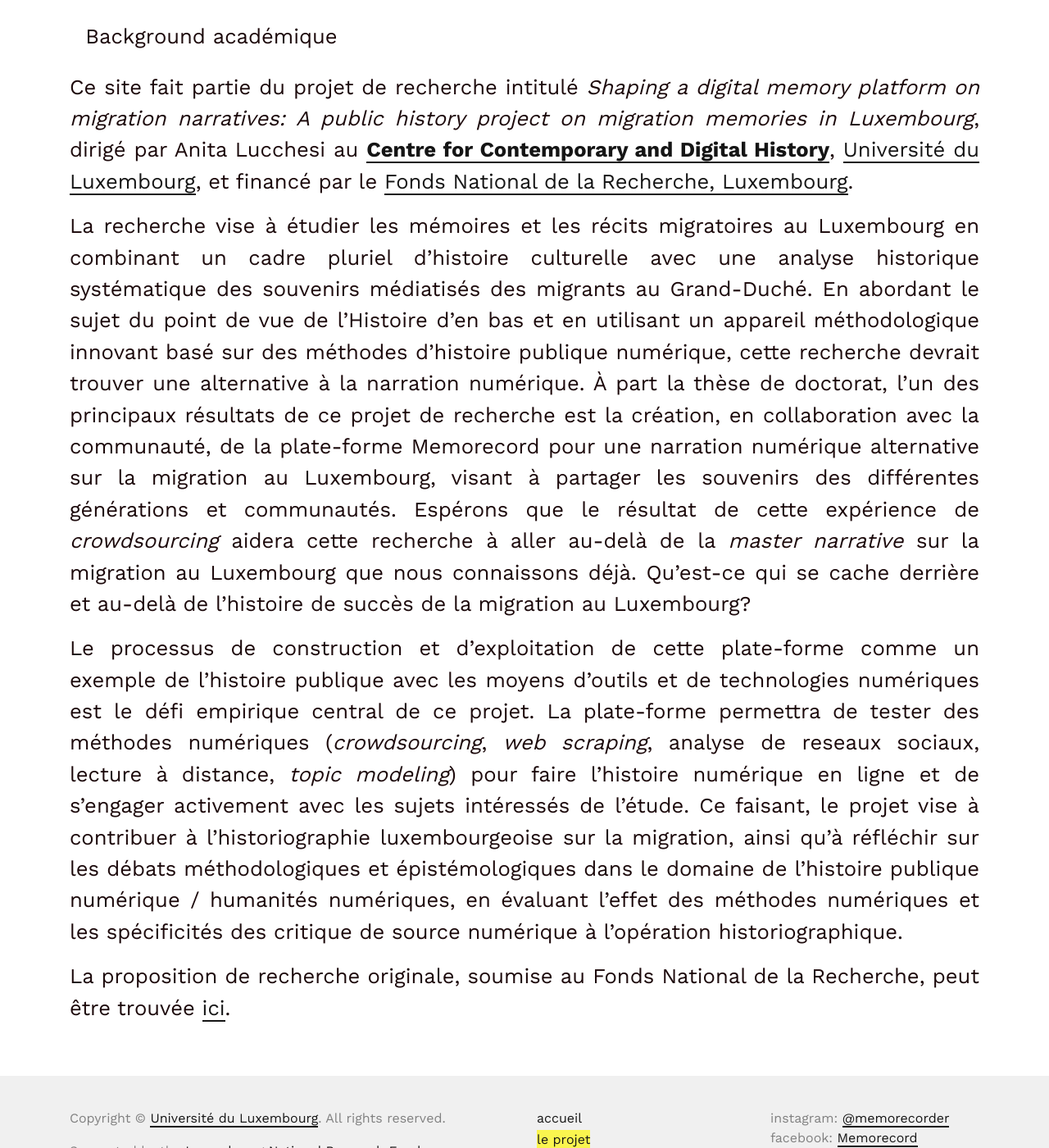
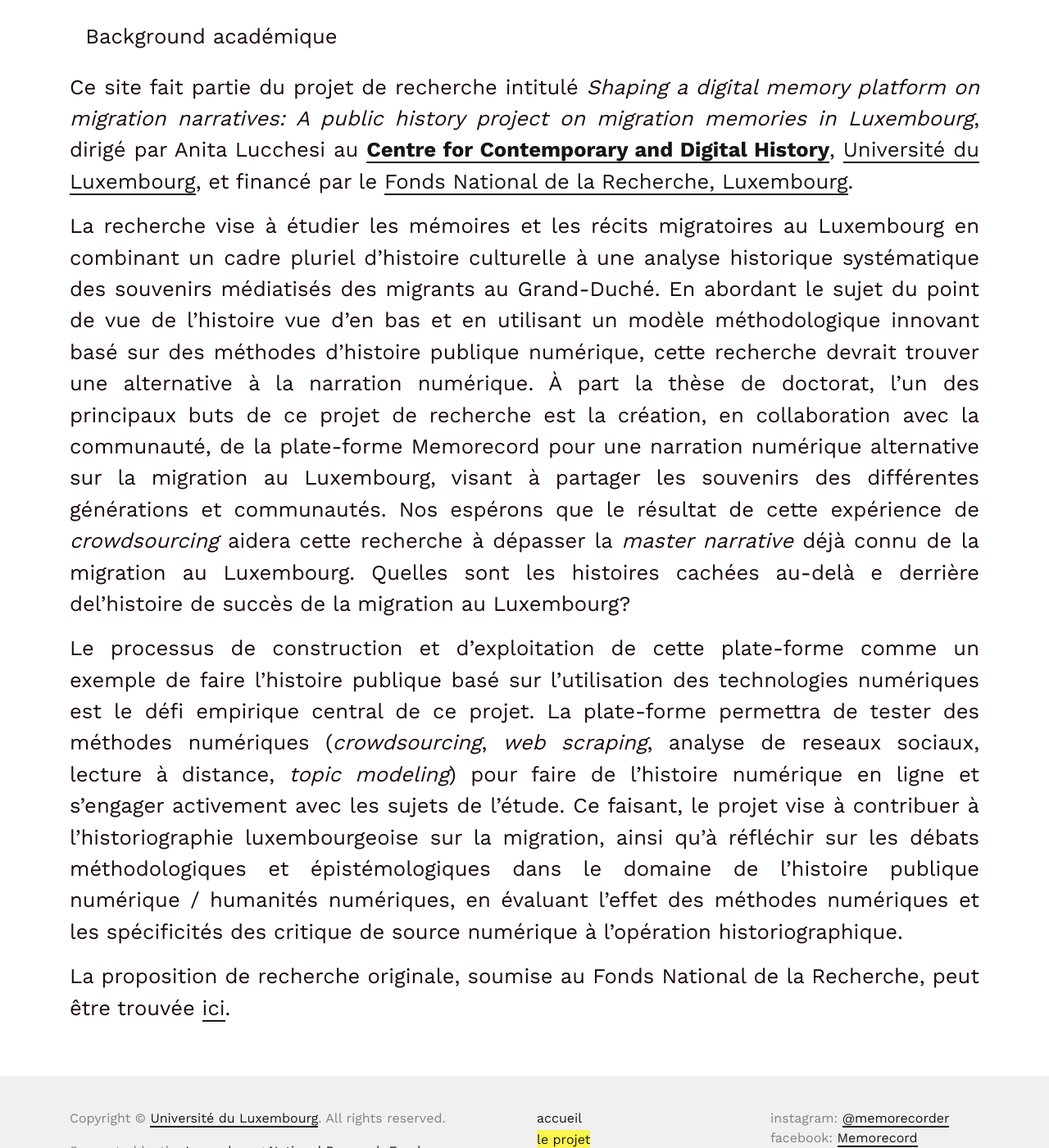
Before and after one commit to C2DH/memorecord, a Jekyll site: the page built from pages/the-project.fr.md, in a window 1280 px wide and 1400 px high, scrolled down 754 px. Shown: the whole window at 82% size. Built offline with Jekyll 4.4.1, drawn with Linux system fonts in a browser that asks for light colours; some of the changed text lies outside the part shown.

Commit message:
Update the-project.fr.md

```diff
--- a/pages/the-project.fr.md
+++ b/pages/the-project.fr.md
@@ -6,20 +6,20 @@ link: /the-project/
 title: Le projet
 ---
 
-**Memorecord** est un projet d'histoire publique numérique. Il rassemble **la participation communautaire et l'effort académique** pour présenter un autre regard sur l'histoire de la migration au Luxembourg. Il profite des nouvelles technologies de la communication pour aborder l'histoire de manière collaborative.
+**Memorecord** est un projet d'histoire publique numérique. Il rassemble **la participation collective et l'effort académique** pour présenter un autre regard sur l'histoire de la migration au Luxembourg. Il utilise des nouvelles technologies de la communication pour aborder l'histoire de manière participative.
 
 
 <!-- more -->
 
-La participation communautaire est l'âme de cette expérience de *crowdsourcing*. [**Participez!**](https://c2dh.github.io/memorecord/take-part/) Vos mémoires et comptes personnels peuvent nous aider à mieux comprendre les aspects historiques de la migration au Grand-Duché.
+La participation collective est l'âme de cette expérience de *crowdsourcing*. [**Participez!**](https://c2dh.github.io/memorecord/take-part/) Vos mémoires et vos récit peuvent nous aider à mieux comprendre les aspects historiques de la migration au Grand-Duché.
 
 
 ## Background académique
 
 Ce site fait partie du projet de recherche intitulé *Shaping a digital memory platform on migration narratives: A public history project on migration memories in Luxembourg*, dirigé par Anita Lucchesi au [**Centre for Contemporary and Digital History**](https://www.c2dh.uni.lu/), [Université du Luxembourg](https://www.uni.lu/), et financé par le [Fonds National de la Recherche, Luxembourg](https://www.fnr.lu).
 
-La recherche vise à étudier les mémoires et les récits migratoires au Luxembourg en combinant un cadre pluriel d'histoire culturelle avec une analyse historique systématique des souvenirs médiatisés des migrants au Grand-Duché. En abordant le sujet du point de vue de l'Histoire d'en bas et en utilisant un appareil méthodologique innovant basé sur des méthodes d'histoire publique numérique, cette recherche devrait trouver une alternative à la narration numérique. À part la thèse de doctorat, l'un des principaux résultats de ce projet de recherche est la création, en collaboration avec la communauté, de la plate-forme Memorecord pour une narration numérique alternative sur la migration au Luxembourg, visant à partager les souvenirs des différentes générations et communautés. Espérons que le résultat de cette expérience de *crowdsourcing* aidera cette recherche à aller au-delà de la *master narrative* sur la migration au Luxembourg que nous connaissons déjà. Qu'est-ce qui se cache derrière et au-delà de l'histoire de succès de la migration au Luxembourg?
+La recherche vise à étudier les mémoires et les récits migratoires au Luxembourg en combinant un cadre pluriel d'histoire culturelle à une analyse historique systématique des souvenirs médiatisés des migrants au Grand-Duché. En abordant le sujet du point de vue de l'histoire vue d'en bas et en utilisant un modèle méthodologique innovant basé sur des méthodes d'histoire publique numérique, cette recherche devrait trouver une alternative à la narration numérique. À part la thèse de doctorat, l'un des principaux buts de ce projet de recherche est la création, en collaboration avec la communauté, de la plate-forme Memorecord pour une narration numérique alternative sur la migration au Luxembourg, visant à partager les souvenirs des différentes générations et communautés. Nos espérons que le résultat de cette expérience de *crowdsourcing* aidera cette recherche à dépasser la *master narrative* déjà connu de la migration au Luxembourg. Quelles sont les histoires cachées au-delà e derrière del'histoire de succès de la migration au Luxembourg?
 
-Le processus de construction et d'exploitation de cette plate-forme comme un exemple de l'histoire publique avec les moyens d'outils et de technologies numériques est le défi empirique central de ce projet. La plate-forme permettra de tester des méthodes numériques (*crowdsourcing*, *web scraping*, analyse de reseaux sociaux, lecture à distance, *topic modeling*) pour faire l'histoire numérique en ligne et de s'engager activement avec les sujets intéressés de l'étude. Ce faisant, le projet vise à contribuer à l'historiographie luxembourgeoise sur la migration, ainsi qu'à réfléchir sur les débats méthodologiques et épistémologiques dans le domaine de l'histoire publique numérique / humanités numériques, en évaluant l'effet des méthodes numériques et les spécificités des critique de source numérique à l'opération historiographique.
+Le processus de construction et d'exploitation de cette plate-forme comme un exemple de faire l'histoire publique basé sur l'utilisation des technologies numériques est le défi empirique central de ce projet. La plate-forme permettra de tester des méthodes numériques (*crowdsourcing*, *web scraping*, analyse de reseaux sociaux, lecture à distance, *topic modeling*) pour faire de l'histoire numérique en ligne et s'engager activement avec les sujets de l'étude. Ce faisant, le projet vise à contribuer à l'historiographie luxembourgeoise sur la migration, ainsi qu'à réfléchir sur les débats méthodologiques et épistémologiques dans le domaine de l'histoire publique numérique / humanités numériques, en évaluant l'effet des méthodes numériques et les spécificités des critique de source numérique à l'opération historiographique.
 
 La proposition de recherche originale, soumise au Fonds National de la Recherche, peut être trouvée [ici](https://historiografianarede.files.wordpress.com/2015/10/lucchesi-fnr.pdf).
```
